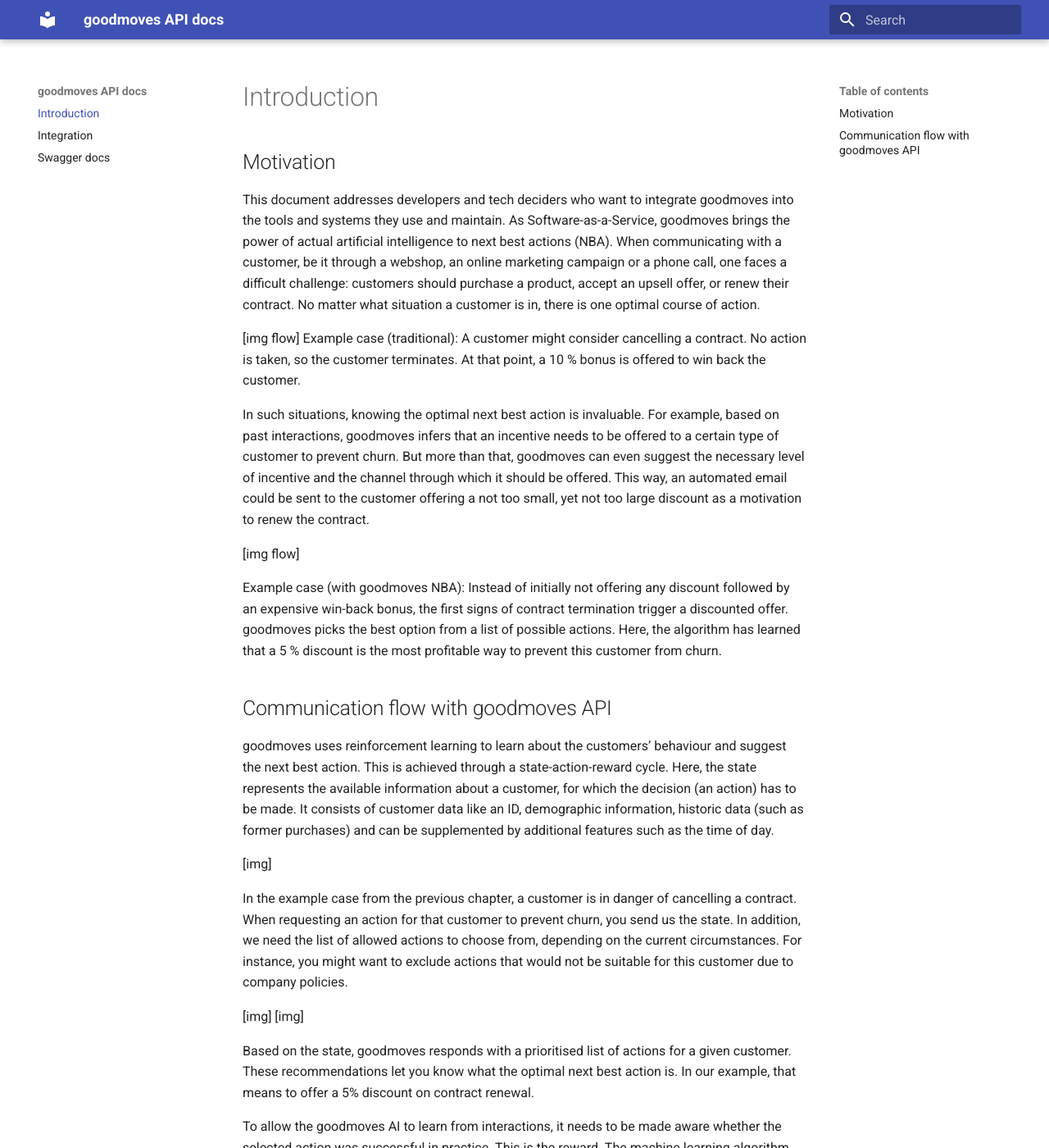
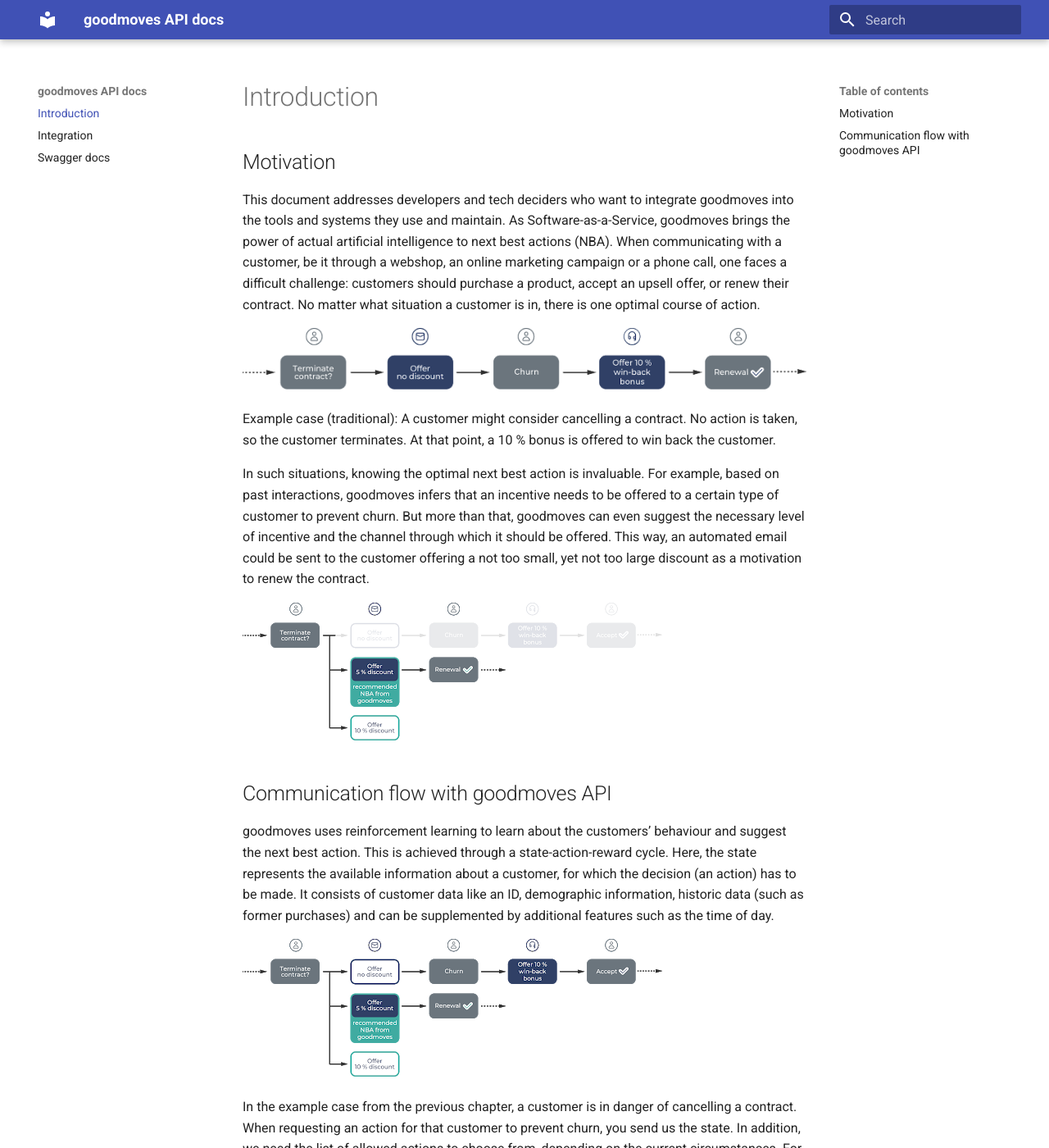
Before and after one commit to res-mechanica/docs, an MkDocs documentation site: the page built from docs/index.md, in a window 1280 px wide and 1400 px high. Shown: the whole window at 82% size. Built offline with MkDocs 1.6.1 and Material for MkDocs 9.7.7, drawn with Linux system fonts in a browser that asks for light colours.

Commit message:
Add first batch of images

```diff
--- a/docs/index.md
+++ b/docs/index.md
@@ -9,7 +9,10 @@
 one faces a difficult challenge: customers should purchase a product, accept an upsell offer, or renew their contract.
 No matter what situation a customer is in, there is one optimal course of action.
 
-[img flow]
+
+![Example No NBA](./static/Case-Example-no-NBA.png "Example case (traditional): A customer might consider cancelling a contract. No action is taken, so the customer terminates. At that point, a 10 % bonus is offered to win back the customer.")
+
+
 Example case (traditional): A customer might consider cancelling a contract. No action is taken, so the customer terminates.
 At that point, a 10 % bonus is offered to win back the customer.
 
@@ -19,11 +22,10 @@
 This way, an automated email could be sent to the customer offering a not too small, yet not too large discount as a
 motivation to renew the contract.
 
-[img flow]
 
-Example case (with goodmoves NBA): Instead of initially not offering any discount followed by an expensive win-back bonus,
+![Example No NBA](./static/nba-initial.png "Example case (with goodmoves NBA): Instead of initially not offering any discount followed by an expensive win-back bonus,
 the first signs of contract termination trigger a discounted offer. goodmoves picks the best option from a list of possible
-actions. Here, the algorithm has learned that a 5 % discount is the most profitable way to prevent this customer from churn.
+actions. Here, the algorithm has learned that a 5 % discount is the most profitable way to prevent this customer from churn.")
 
 
 ## Communication flow with goodmoves API
@@ -32,15 +34,16 @@
 for which the decision (an action) has to be made. It consists of customer data like an ID, demographic information,
 historic data (such as former purchases) and can be supplemented by additional features such as the time of day.
 
-[img]
+![Example With NBA](./static/nba-full.png)
 
 In the example case from the previous chapter, a customer is in danger of cancelling a contract. When requesting an
 action for that customer to prevent churn, you send us the state. In addition, we need the list of allowed actions to
 choose from, depending on the current circumstances. For instance, you might want to exclude actions that would not be
 suitable for this customer due to company policies.
 
-[img]
-[img]
+
+![](./static/goodmoves_example_flow.png)
+
 
 Based on the state, goodmoves responds with a prioritised list of actions for a given customer. These recommendations
 let you know what the optimal next best action is. In our example, that means to offer a 5% discount on contract renewal.
@@ -48,5 +51,3 @@
 To allow the goodmoves AI to learn from interactions, it needs to be made aware whether the selected action was successful
 in practice. This is the reward. The machine learning algorithm immediately incorporates this feedback,
 continuously improving its recommendations.
-
-[img]
```
Also changed, not shown: docs/static/Case-Example-no-NBA.png (added), docs/static/goodmoves_example_flow.png (added), docs/static/nba-full.png (added), docs/static/nba-initial.png (added).
